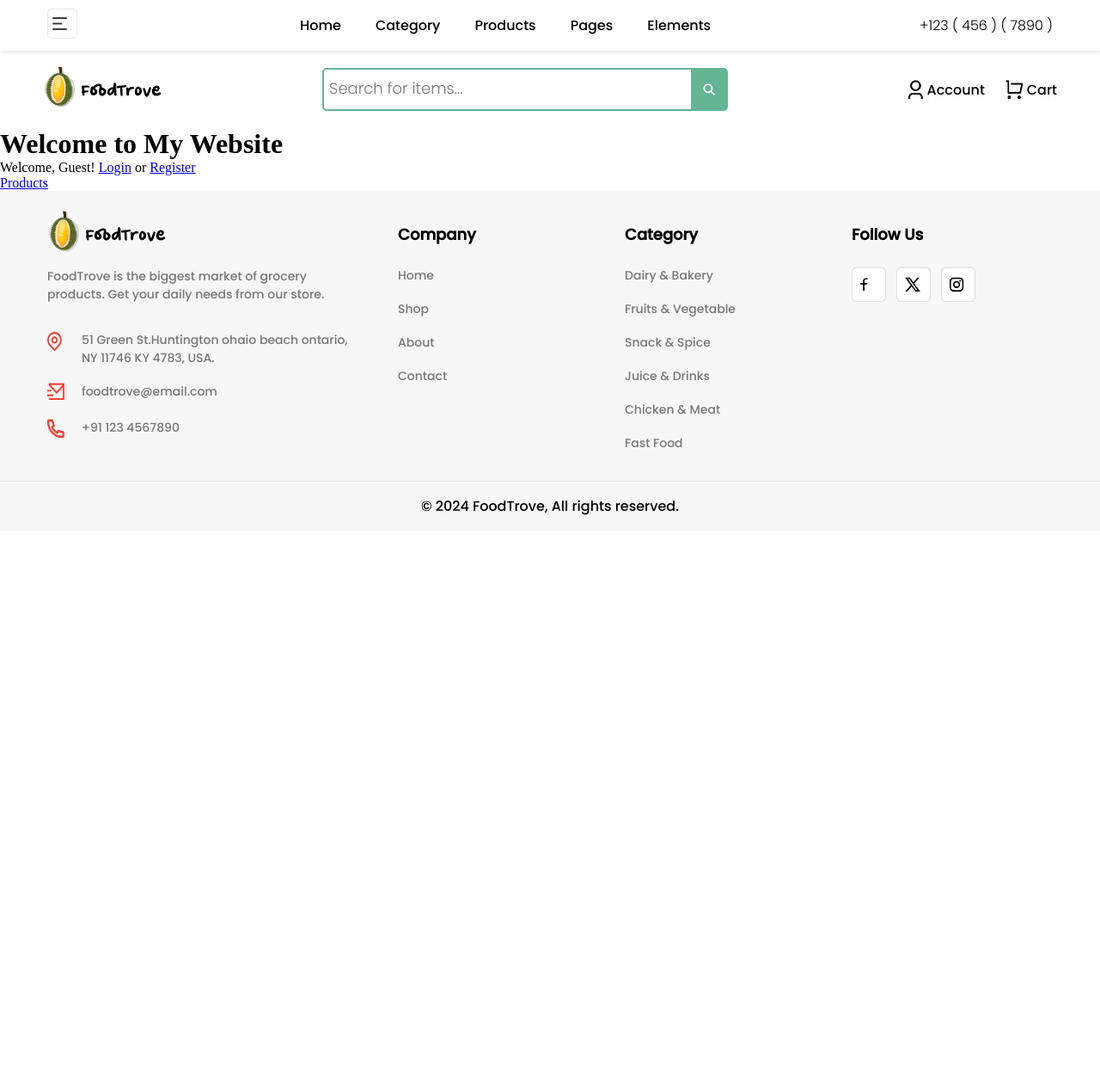
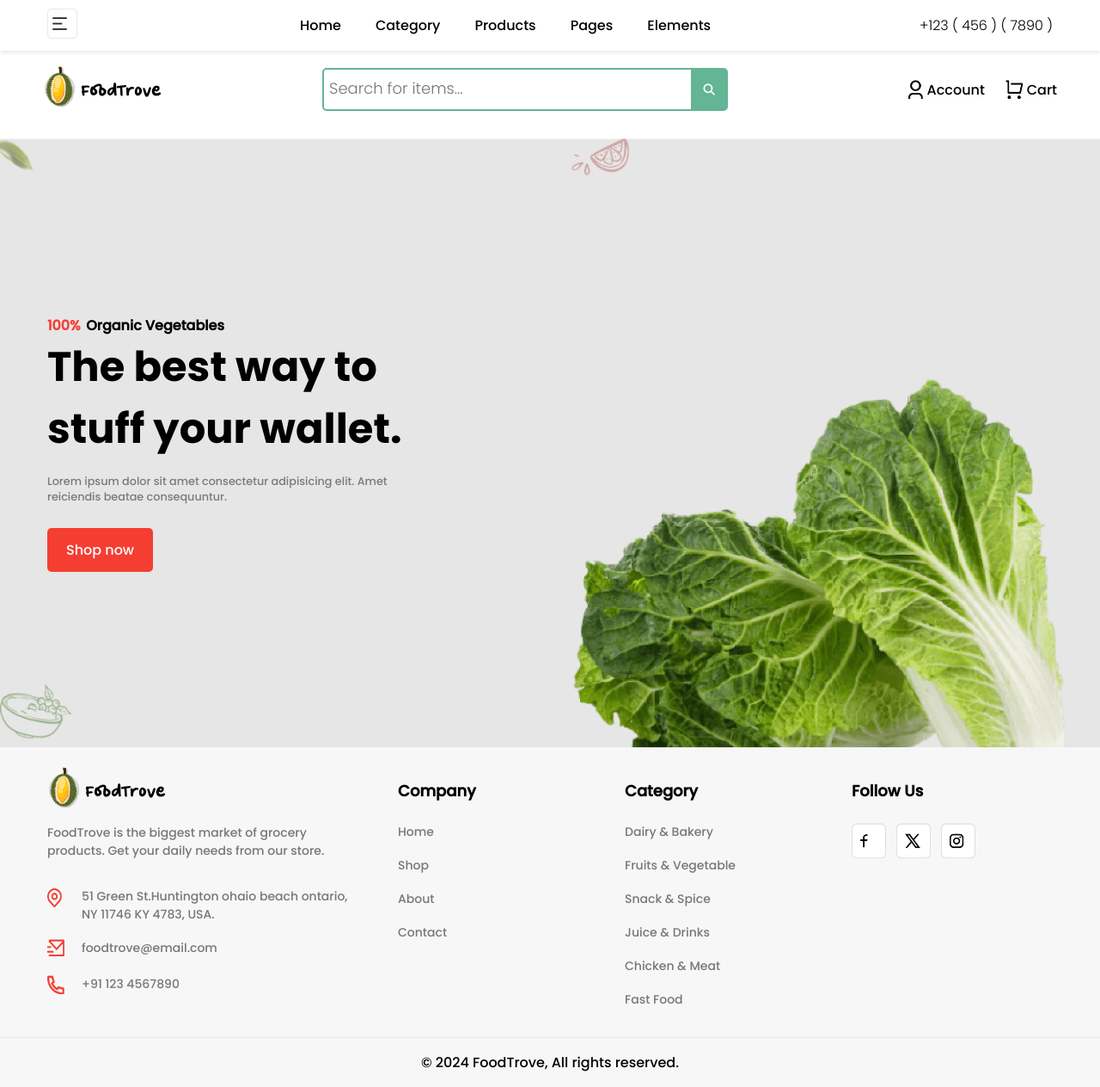
Before and after one commit to pavelolofinskiy/grocery_store, a PHP site: page / in a window 1280 px wide. Shown: the whole page at 86% size. Before the commit the page ends 599 px from the top, so only its background shows below. Run offline with PHP 8.4, Linux system fonts and the light colour scheme; some libraries are stand-ins or nearby versions.

Commit message:
finished hero section and working on search script

```diff
--- a/assets/css/footer.css
+++ b/assets/css/footer.css
@@ -15,6 +15,7 @@
 
 .footer-section {
     background-color: #F7F7F8;
+    z-index: 10;
 }
 
 .ecommerce-footer p {
--- a/assets/css/header.css
+++ b/assets/css/header.css
@@ -45,6 +45,7 @@
     border-style:none;
     font-size: 18px;
     font-family: var(--light-font-family);
+    outline:none;
 }
 
 .input-form {
--- /dev/null
+++ b/assets/css/hero.css
@@ -0,0 +1,84 @@
+main {
+    height: 45rem;
+    background-image: url(/assets/img/hero.png);
+    background-repeat: no-repeat;
+    background-size: cover;
+}
+
+.text {
+    display: flex;
+    justify-content: space-between;
+    align-items: center;
+    height: 100%;
+    max-width: 1200px;
+    margin: auto;
+}
+
+.text-div {
+    padding: 0 15px;
+}
+
+.text img {
+    margin-top: 15rem;
+    height: 484px;
+    width: 574px;
+}
+
+.first-text {
+    display: flex;
+}
+
+.first-text-percent {
+    font-family: var(--main-font-family);
+    font-weight: 900;
+    color: #F53E32;
+}
+
+.first-text-second {
+    font-family: var(--main-font-family);
+    font-weight: 900;
+    margin-left: 0.4rem;
+}
+
+.general-text {
+    font-size: 3rem;
+    font-family: var(--bold-font-family);
+    font-weight: 900;
+}
+
+.second-text {
+    font-family: var(--main-font-family);
+    color: #7A7A7A;
+    font-size: 0.8rem;
+    margin-top: 1rem;
+    margin-bottom: 2.5rem;
+}
+
+.button {
+    background-color: #F53E32;
+    border-radius: 5px;
+    color: #fff;
+    font-family: var(--main-font-family);
+    padding: 14px 22px;
+    cursor: pointer;
+}
+
+@media (max-width: 1060px) {
+    .text img {
+        height: 484px;
+        width: 45vw;
+        margin-top: 15rem;
+    }
+}
+
+@media (max-width: 840px) {
+    .text img {
+        display: none;
+    }
+}
+
+@media (max-width: 480px) {
+    .general-text {
+        font-size: 10vw;
+    }
+}
--- a/assets/css/main.css
+++ b/assets/css/main.css
@@ -8,9 +8,14 @@
     src: url('/assets/fonts/Poppins-Light.ttf');
 }
 
+@font-face {
+    font-family: 'BoldPoppins';
+    src: url('/assets/fonts/Poppins-Bold.ttf');
+}
 
 :root {
     --main-font-family: 'Poppins', sans-serif;
     --light-font-family: 'LightPoppins', sans-serif;
+    --bold-font-family: 'BoldPoppins', sans-serif;
     --main-background-color: #F7F7F8;
 }
--- a/includes/header.php
+++ b/includes/header.php
@@ -6,6 +6,7 @@
     <link rel="stylesheet" type="text/css" href="/assets/css/header.css">
     <script src="https://kit.fontawesome.com/71ee91ecc9.js" crossorigin="anonymous"></script>
 </head>
+
 <body>
     <header class="header-section">
         <div class='header-shadow'>
@@ -29,10 +30,10 @@
         </div>
         <div class='search-container'>
             <img src="/assets/img/logo.png" alt="FoodTrove Logo" class="logo">
-            <form class=input-form>
-                <input type="text" placeholder="Search for items...">
+            <form class=input-form action="/products/search.php" method="GET">
+                <input type="text" id='name' name='name' placeholder="Search for items...">
                 <button>
-                    <i class="fas fa-search"></i>
+                    <i class="fas fa-search" href=''></i>
                 </button>
             </form>
             <div class="user-actions">
--- a/index.php
+++ b/index.php
@@ -4,26 +4,33 @@
 <head>
     <meta charset="UTF-8">
     <meta name="viewport" content="width=device-width, initial-scale=1.0">
-    <title>Basic HTML Script</title>
+    <title>Food Trove</title>
     <link rel="stylesheet" href="assets\css\main.css">
+    <link rel="stylesheet" href="assets\css\hero.css">
 </head>
 <body>
-    <header>
-        <h1>Welcome to My Website</h1>
-    </header>
-    <?php
+<?php
 session_start();
-
-if (isset($_SESSION['user_id'])) {
-    $userId = $_SESSION['user_id'];
-    $username = $_SESSION['username'];
-    echo "<p>Welcome, $username! <a href='logout.php'>Logout</a></p>";
-} else {
-    echo "<p>Welcome, Guest! <a href='login.php'>Login</a> or <a href='register.php'>Register</a></p>";
-}
 ?>
 
-<p><a href='products/list.php'>Products</a></p>
+<main>
+    <div class='text'>
+        <div class='text-div'>
+            <div class='first-text'>
+             <p class='first-text-percent'>100%</p>
+             <p class='first-text-second'>Organic Vegetables</p>
+            </div>
+            <p class='general-text'>The best way to <br>
+            stuff your wallet.</p>
+            <p class='second-text'>Lorem ipsum dolor sit amet consectetur adipisicing elit. Amet<br>
+            reiciendis beatae consequuntur.</p>
+            <a class='button'>Shop now</a>
+        </div>
+        <div>
+            <img src="assets/img/hero-item.png">
+        </div>
+    </div>
+</main>
 
 
 </body>
--- a/products/list.php
+++ b/products/list.php
@@ -3,7 +3,6 @@
 <head>
     <meta charset="UTF-8">
     <meta name="viewport" content="width=device-width, initial-scale=1.0">
-
     <link rel="stylesheet" href="assets\css\main.css">
 </head>
 
```
Also changed, not shown: products/search.php (added, +26 -0 lines), assets/img/hero-item.png (added), assets/img/hero-item2.png (added), assets/img/hero.png (added).
